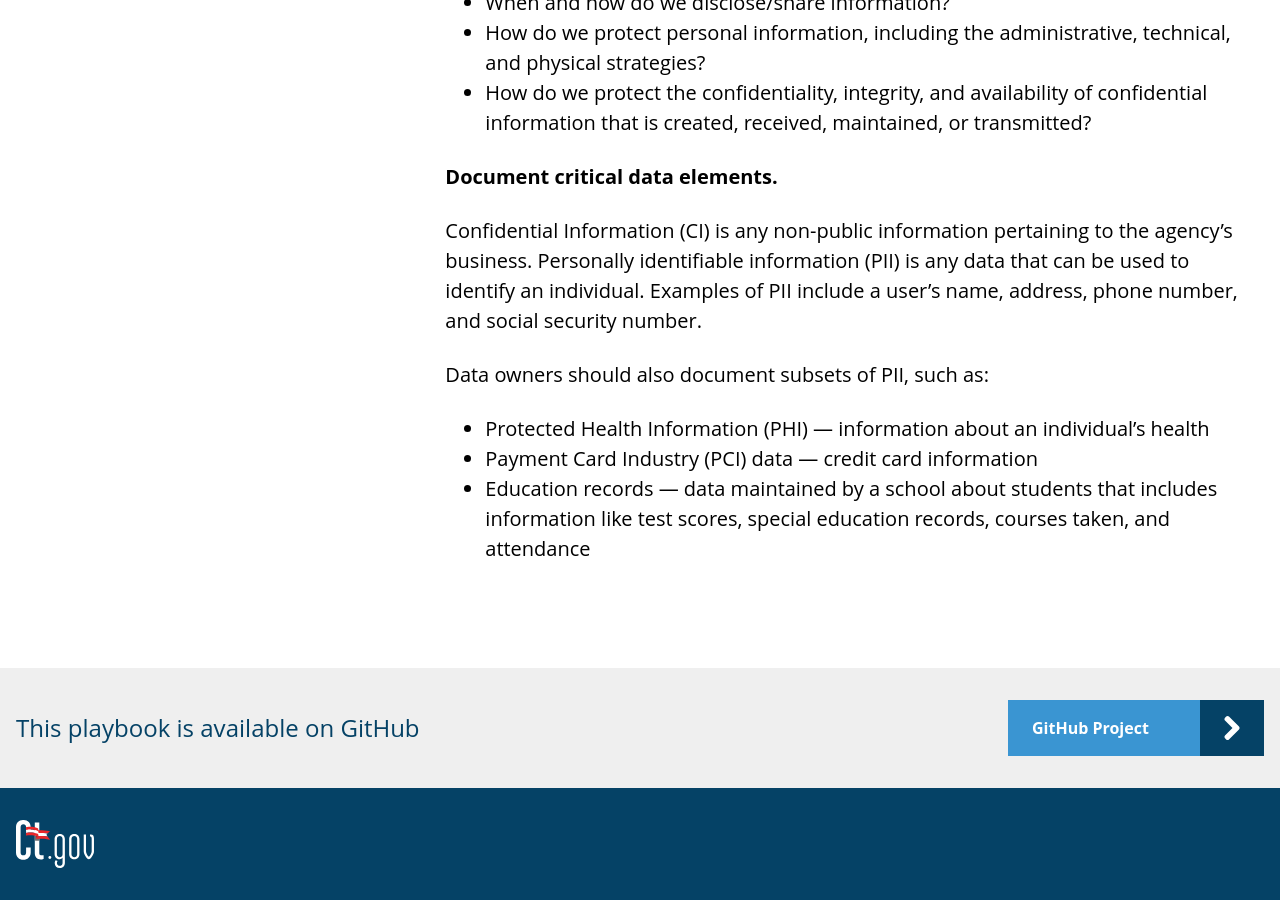
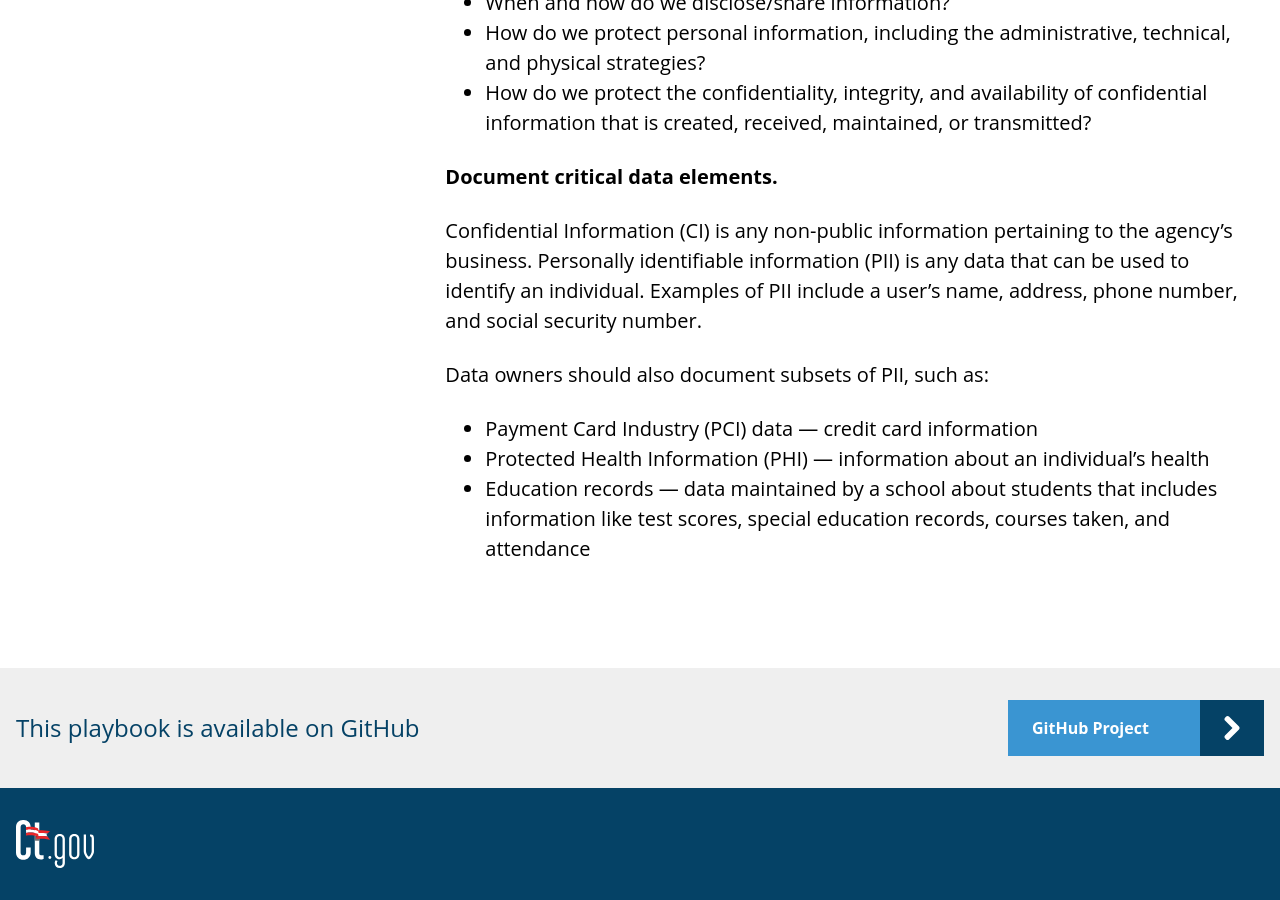
Before and after one commit to CTOpenData/data-sharing-playbook, a Jekyll site: the page built from 2_safeguarding-data.md, in a window 1280 px wide and 900 px high, scrolled down 1082 px. Built offline with Jekyll 4.4.1, drawn with Linux system fonts in a browser that asks for light colours.

Commit message:
Changing the order

```diff
--- a/2_safeguarding-data.md
+++ b/2_safeguarding-data.md
@@ -32,6 +32,6 @@ Here are some of the questions to ask when you document a privacy policy:
 Confidential Information (CI) is any non-public information pertaining to the agency’s business. Personally identifiable information (PII) is any data that can be used to identify an individual. Examples of PII include a user’s name, address, phone number, and social security number.
 
 Data owners should also document subsets of PII, such as:
+* Payment Card Industry (PCI) data — credit card information
 * Protected Health Information (PHI) — information about an individual’s health
-* Payment Card Industry (PCI) data — credit card information
 * Education records — data maintained by a school about students that includes information like test scores, special education records, courses taken, and attendance
```
